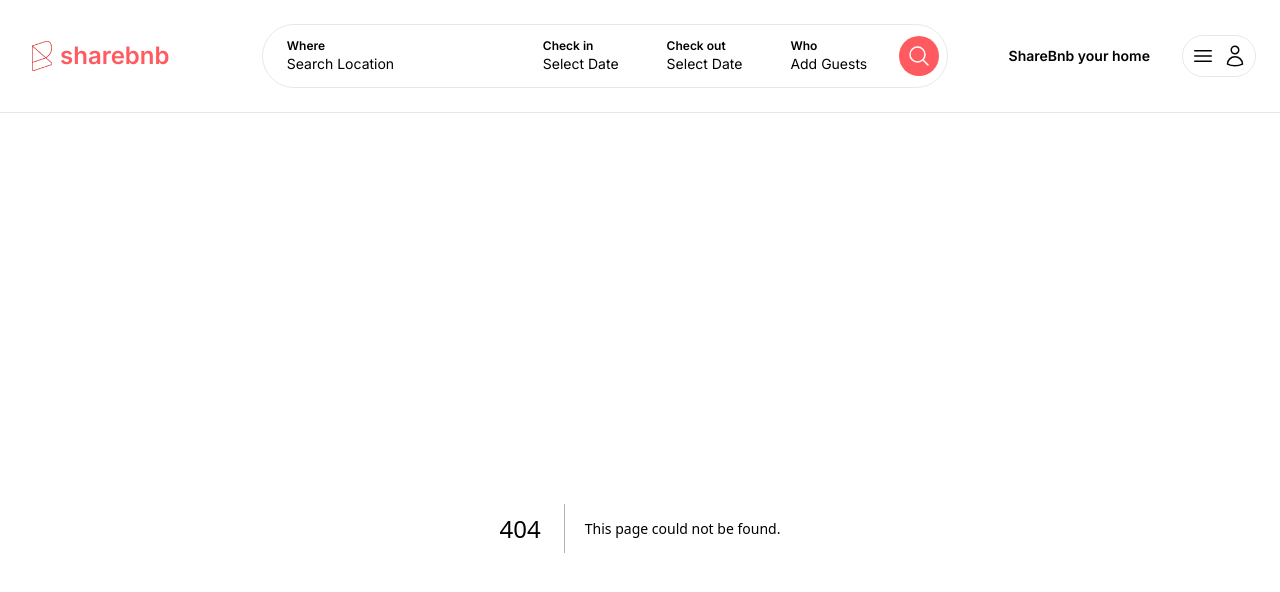
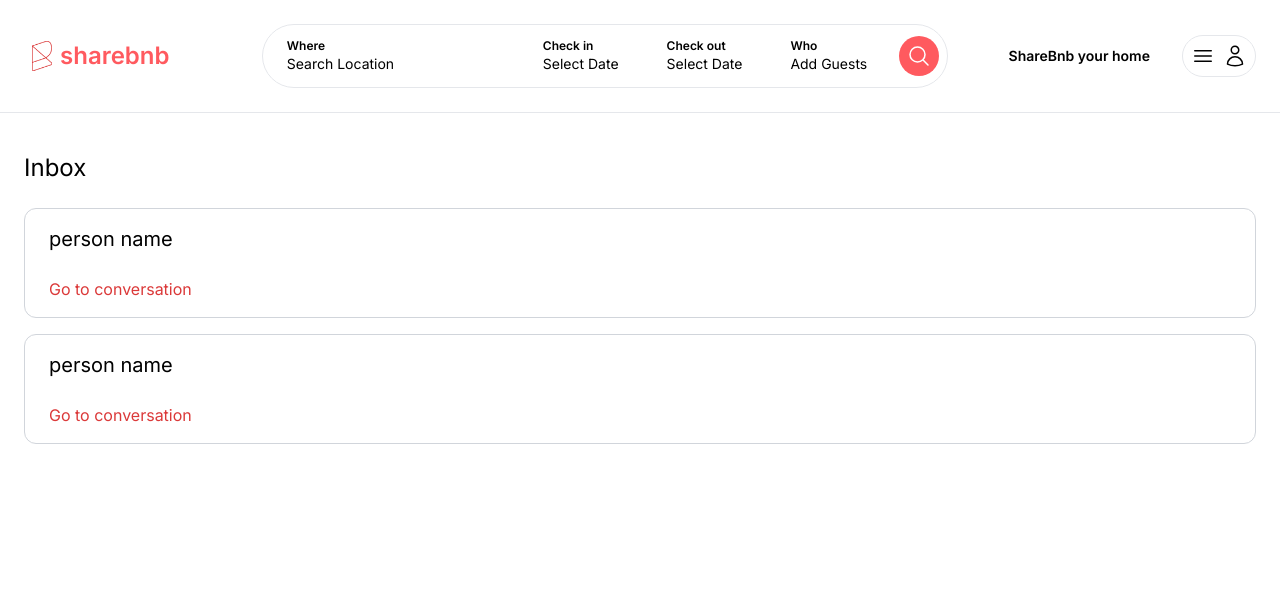
Before and after one commit to bellkimkeith/sharebnb, a Next.js app: page /inbox in a window 1280 px wide. Before the commit this address had no page. Shown: the top 592 px of the page. Built offline with nearby package versions, Linux system fonts and the light colour scheme.

Commit message:
Added initial inbox page

```diff
--- /dev/null
+++ b/app/components/inbox/Conversation.tsx
@@ -0,0 +1,12 @@
+import React from "react";
+
+const Conversation = () => {
+  return (
+    <div className="px-6 py-4 border border-gray-300 rounded-xl cursor-pointer">
+      <p className="mb-6 text-xl">person name</p>
+      <p className="text-sharebnb-dark">Go to conversation</p>
+    </div>
+  );
+};
+
+export default Conversation;
--- /dev/null
+++ b/app/inbox/page.tsx
@@ -0,0 +1,14 @@
+import React from "react";
+import Conversation from "../components/inbox/Conversation";
+
+const InboxPage = () => {
+  return (
+    <main className="max-w-[1500px] mx-auto px-6 pb-6 space-y-4">
+      <h1 className="my-6 text-2xl">Inbox</h1>
+      <Conversation />
+      <Conversation />
+    </main>
+  );
+};
+
+export default InboxPage;
```
